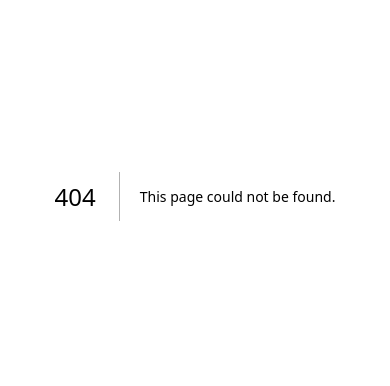
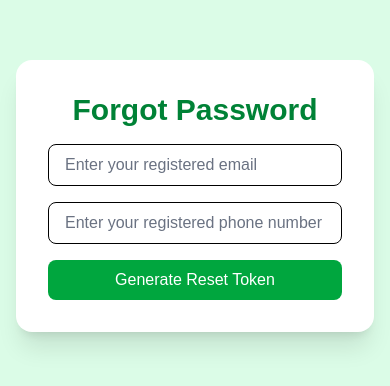
Before and after one commit to Asif11222/Pharmacy-Management-frontend, a Next.js app: page /forgot-password in a window 390 px wide. Before the commit this address had no page. Shown: the part 226-612 px from the top of the page. Built offline with nearby package versions, Linux system fonts and the light colour scheme.

Commit message:
ho cannot log in because they forgot their password. It collects the registered email and phone number, sends them to the backend auth endpoint

```diff
--- /dev/null
+++ b/app/forgot-password/page.tsx
@@ -0,0 +1,66 @@
+'use client';
+
+import { useState } from 'react';
+import axios from 'axios';
+import API from '../../src/services/api';
+
+export default function ForgotPasswordPage() {
+  const [email, setEmail] = useState('');
+  const [phone, setPhone] = useState('');
+  const [message, setMessage] = useState('');
+
+  const handleForgotPassword = async (e: React.FormEvent) => {
+    e.preventDefault();
+    setMessage('');
+
+    try {
+      const res = await API.post('/auth/forgot-password', { email, phone });
+
+      setMessage(res.data.message);
+    } catch (error: unknown) {
+      if (axios.isAxiosError(error)) {
+        setMessage(error.response?.data?.message || 'Something went wrong');
+      } else {
+        setMessage('Something went wrong');
+      }
+    }
+  };
+
+  return (
+    <div className="min-h-screen flex items-center justify-center bg-green-100 px-4">
+      <div className="w-full max-w-md bg-white p-8 rounded-2xl shadow-xl">
+        <h1 className="text-3xl font-bold text-green-700 text-center mb-4">
+          Forgot Password
+        </h1>
+
+        <form onSubmit={handleForgotPassword} className="space-y-4">
+          <input
+            type="email"
+            placeholder="Enter your registered email"
+            value={email}
+            onChange={(e) => setEmail(e.target.value)}
+            className="w-full border px-4 py-2 rounded-lg text-black placeholder:text-gray-500"
+          />
+
+          <input
+            type="text"
+            placeholder="Enter your registered phone number"
+            value={phone}
+            onChange={(e) => setPhone(e.target.value)}
+            maxLength={11}
+            className="w-full border px-4 py-2 rounded-lg text-black placeholder:text-gray-500"
+          />
+
+          <button
+            type="submit"
+            className="w-full bg-green-600 text-white py-2 rounded-lg"
+          >
+            Generate Reset Token
+          </button>
+        </form>
+
+        {message && <p className="mt-4 text-center text-sm">{message}</p>}
+      </div>
+    </div>
+  );
+}
```
